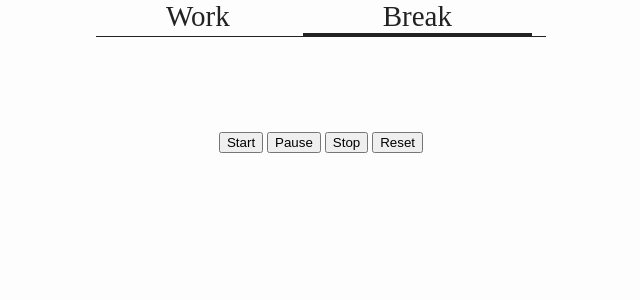
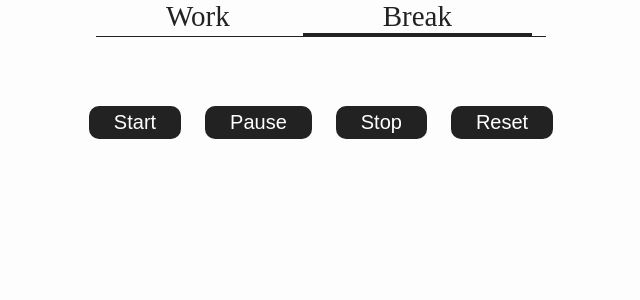
Before and after one commit to victorlomi/Pomodoro, a Flask app: page /timer/1 in a window 1280 px wide. Shown: the part 128-428 px from the top of the page, without its empty margins (319-959 px from the left). Run offline with Flask 2, Linux system fonts and the light colour scheme; some web fonts are replaced.

Commit message:
add styling to timer control buttons

```diff
--- a/app/static/style.css
+++ b/app/static/style.css
@@ -177,5 +177,17 @@ nav .links a {
 #countdown-timer {
     font-family: 'Viga', sans-serif;
     font-size: 90px;
-    margin-top: 20px;
+    margin-top: 36px;
+    margin-bottom: 33px;
+    color: #222;
 }
+
+.control-buttons button {
+    background-color: #222;
+    border: none;
+    color: white;
+    font-size: 20px;
+    padding: 5px 25px;
+    border-radius: 10px;
+    margin: 0 10px;
+}
```
